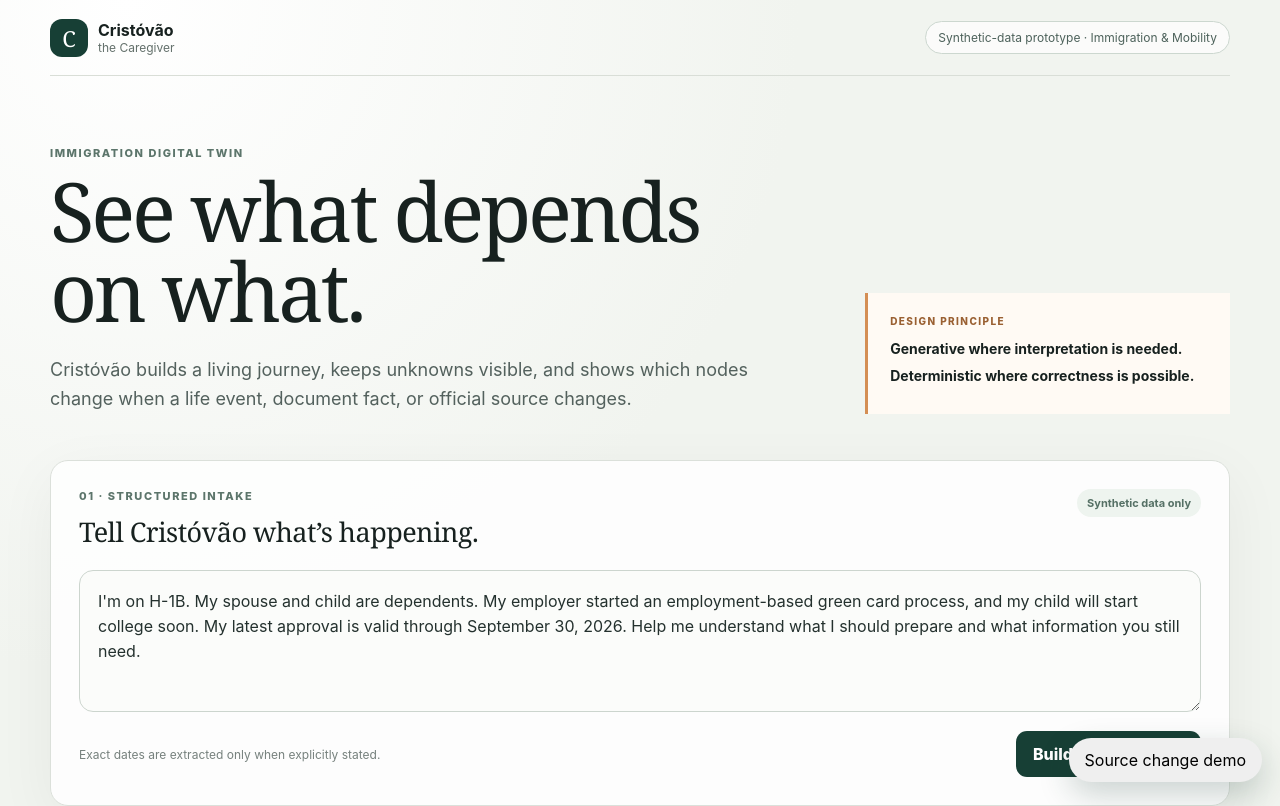
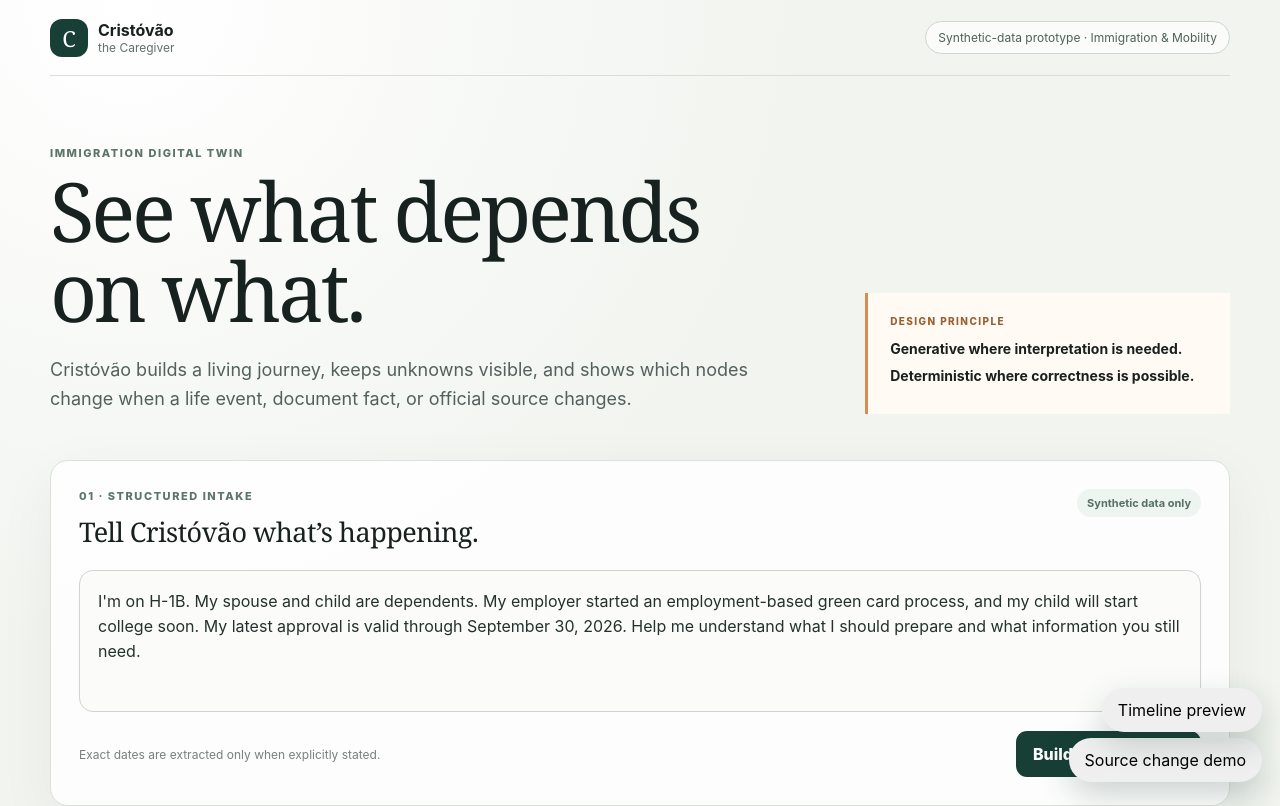
Before and after one commit to ananthaprakashb/Crist-v-o, a React (Vite) app: page / in a window 1280 px wide. Shown: the top 806 px of the page. Built offline with nearby package versions, Linux system fonts and the light colour scheme.

Commit message:
Mount timeline preview

```diff
--- a/src/AppRoot.tsx
+++ b/src/AppRoot.tsx
@@ -1,10 +1,12 @@
 import CristovaoApp from './CristovaoApp';
 import SourceImpactDemoControl from './SourceImpactDemoControl';
+import TimelinePreview from './TimelinePreview';
 
 export default function AppRoot() {
   return (
     <>
       <SourceImpactDemoControl />
+      <TimelinePreview />
       <CristovaoApp />
     </>
   );
```
